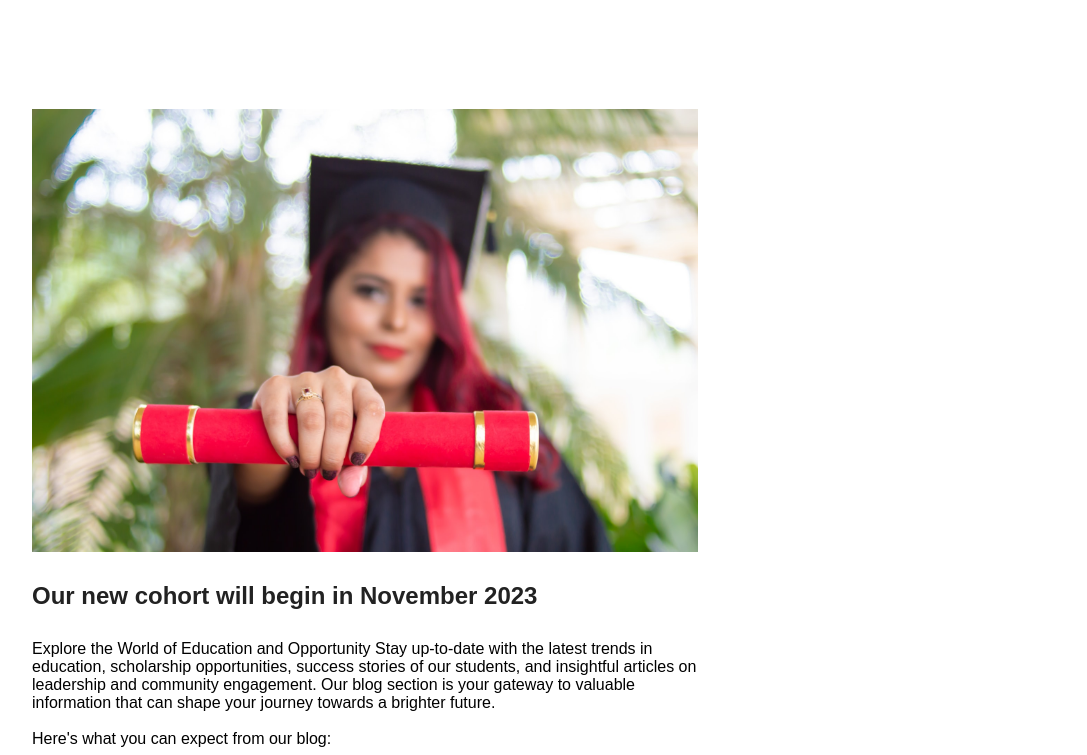
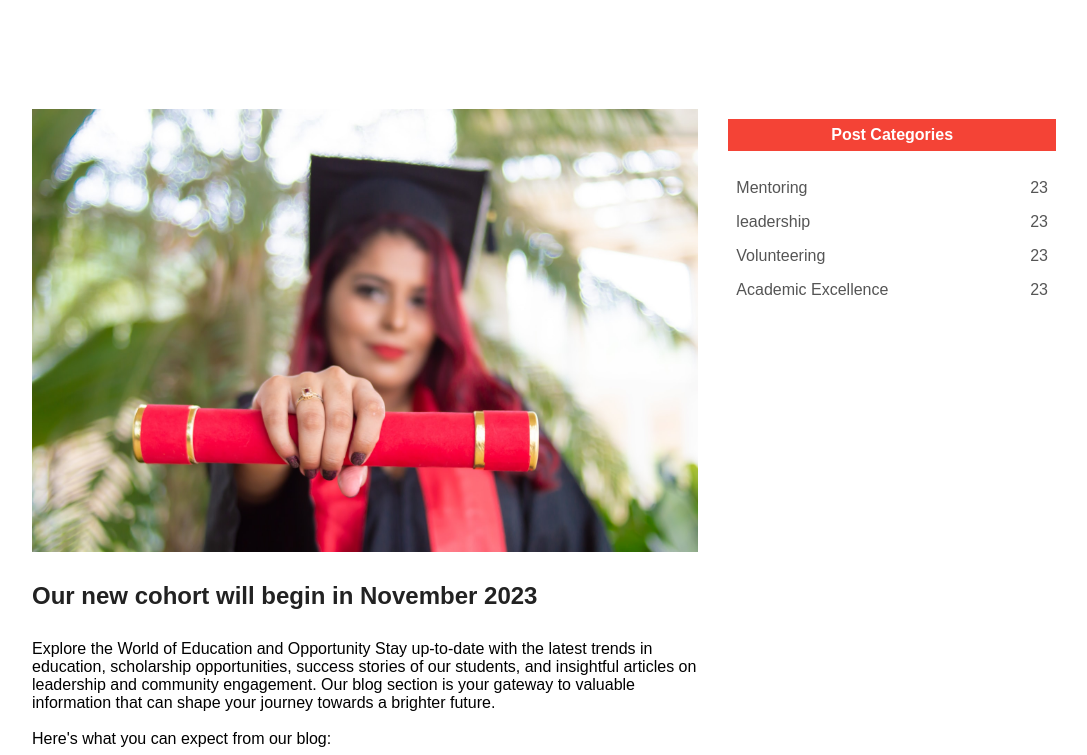
Before and after one commit to francium10/empowerED10.github.io, a plain HTML site: page blogs.html in a window 1280 px wide. Shown: the part 402-1157 px from the top of the page, without its empty margins (96-1183 px from the left). Drawn offline with Linux system fonts and the light colour scheme.

Commit message:
Update blogs.html

```diff
--- a/blogs.html
+++ b/blogs.html
@@ -85,7 +85,7 @@
 
 
     </div>
-    <!-- <div class="blog-right">
+    <div class="blog-right">
       <h3>Post Categories</h3>
          <div>
             <span>Mentoring</span>
@@ -103,7 +103,7 @@
         <span>Academic Excellence </span>
         <span>23</span>
    </div>
-    </div> -->
+    </div>
 </div>
 </section>
 
```
